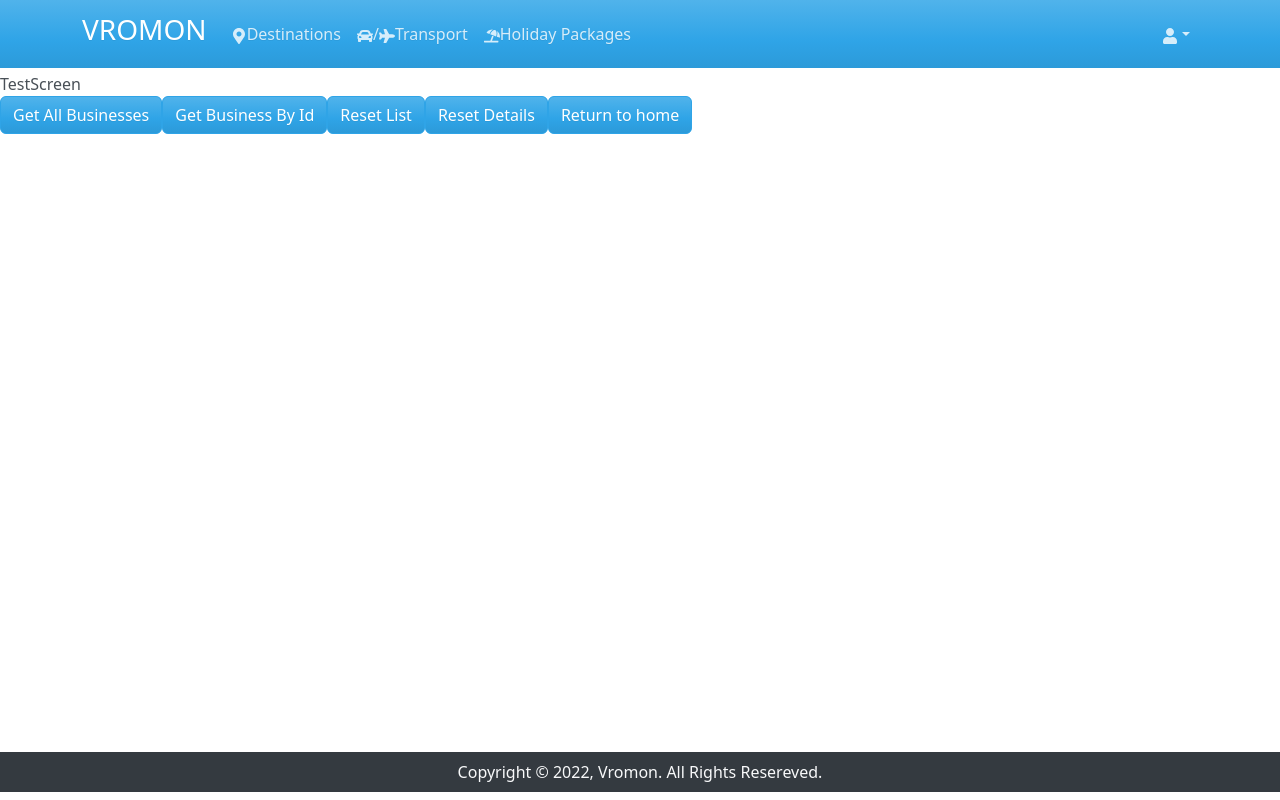
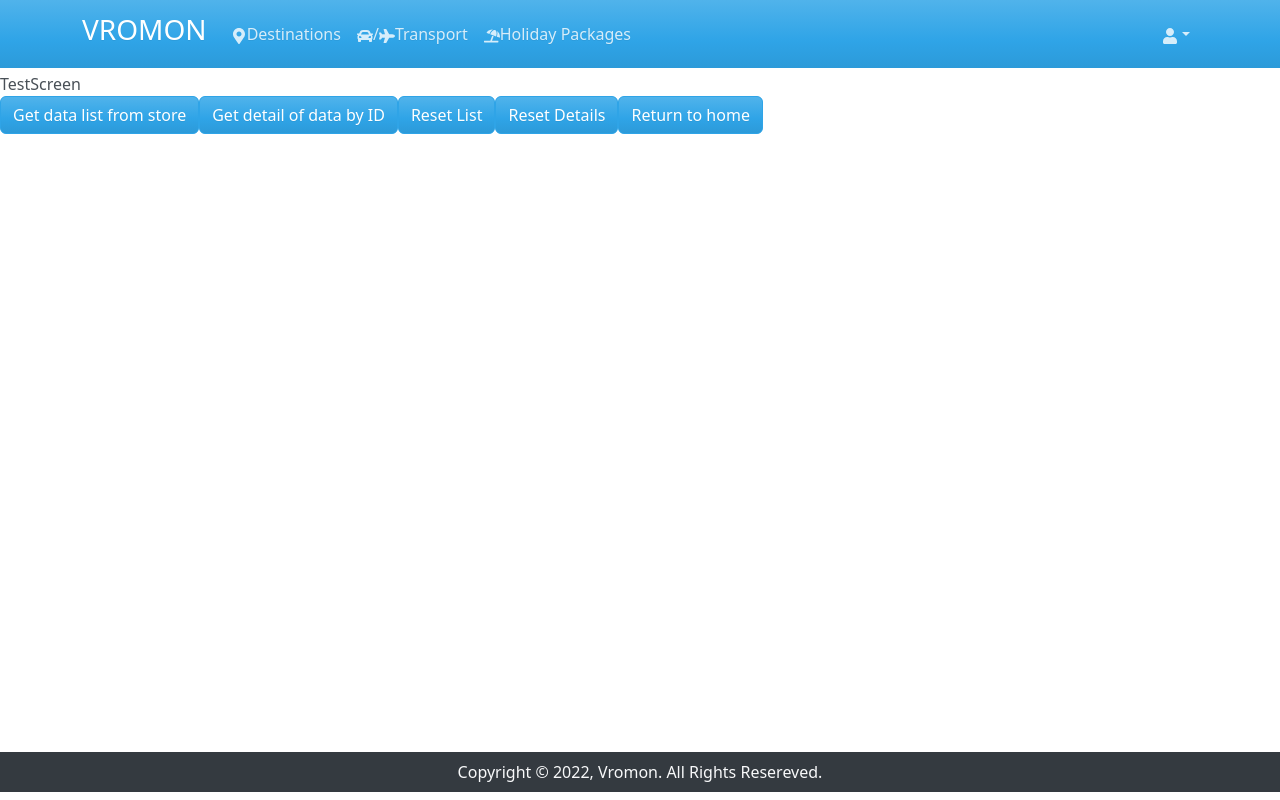
Before and after one commit to TangoRomeo80/Vromon, a React (Create React App) app in the folder frontend/: page /test in a window 1280 px wide. Built offline with nearby package versions, Linux system fonts and the light colour scheme.

Commit message:
Update TestScreen.js

```diff
--- a/frontend/src/screens/TestScreen.js
+++ b/frontend/src/screens/TestScreen.js
@@ -21,6 +21,26 @@ import {
   resetBusinessDetails,
 } from '../features/business/businessSlice'
 
+import {
+  getAllDestinations,
+  getDestinationById,
+  createDestination,
+  updateDestination,
+  deleteDestination,
+  resetDestinationList,
+  resetDestinationDetails,
+} from '../features/destination/destinationSlice'
+
+import {
+  getAllUsers,
+  getUserById,
+  createUser,
+  updateUser,
+  deleteUser,
+  resetUserList,
+  resetUserDetails,
+} from '../features/user/userSlice'
+
 import { useDispatch, useSelector } from 'react-redux'
 
 const TestScreen = () => {
@@ -29,29 +49,28 @@ const TestScreen = () => {
 
   const { userInfo } = useSelector((state) => state.auth)
 
-  const { businesses, listErrorMessage } = useSelector((state) => state.service)
 
-  const handleGetAllBusinesses = () => {
-    dispatch(getAllBusinesses())
+  const handleGetList = () => {
+    dispatch(getAllUsers())
   }
 
-  const handleGetBusinessById = () => {
-    dispatch(getBusinessById('62f2673ab8da6c2bcdb9d0b7'))
+  const handleGetDetailById = () => {
+    dispatch(getUserById('62e633a777697bb04b9a3be7'))
   }
 
   const handleListReset = () => {
-    dispatch(resetBusinessList())
+    dispatch(resetUserList())
   }
 
   const handleDetailsReset = () => {
-    dispatch(resetBusinessDetails())
+    dispatch(resetUserDetails())
   }
 
   return (
     <>
       <div>TestScreen</div>
-      <Button onClick={handleGetAllBusinesses}>Get All Businesses</Button>
-      <Button onClick={handleGetBusinessById}>Get Business By Id</Button>
+      <Button onClick={handleGetList}>Get data list from store</Button>
+      <Button onClick={handleGetDetailById}>Get detail of data by ID</Button>
       <Button onClick={handleListReset}>Reset List</Button>
       <Button onClick={handleDetailsReset}>Reset Details</Button>
       <Button variant='primary' onClick={() => navigate('/')}>
```
